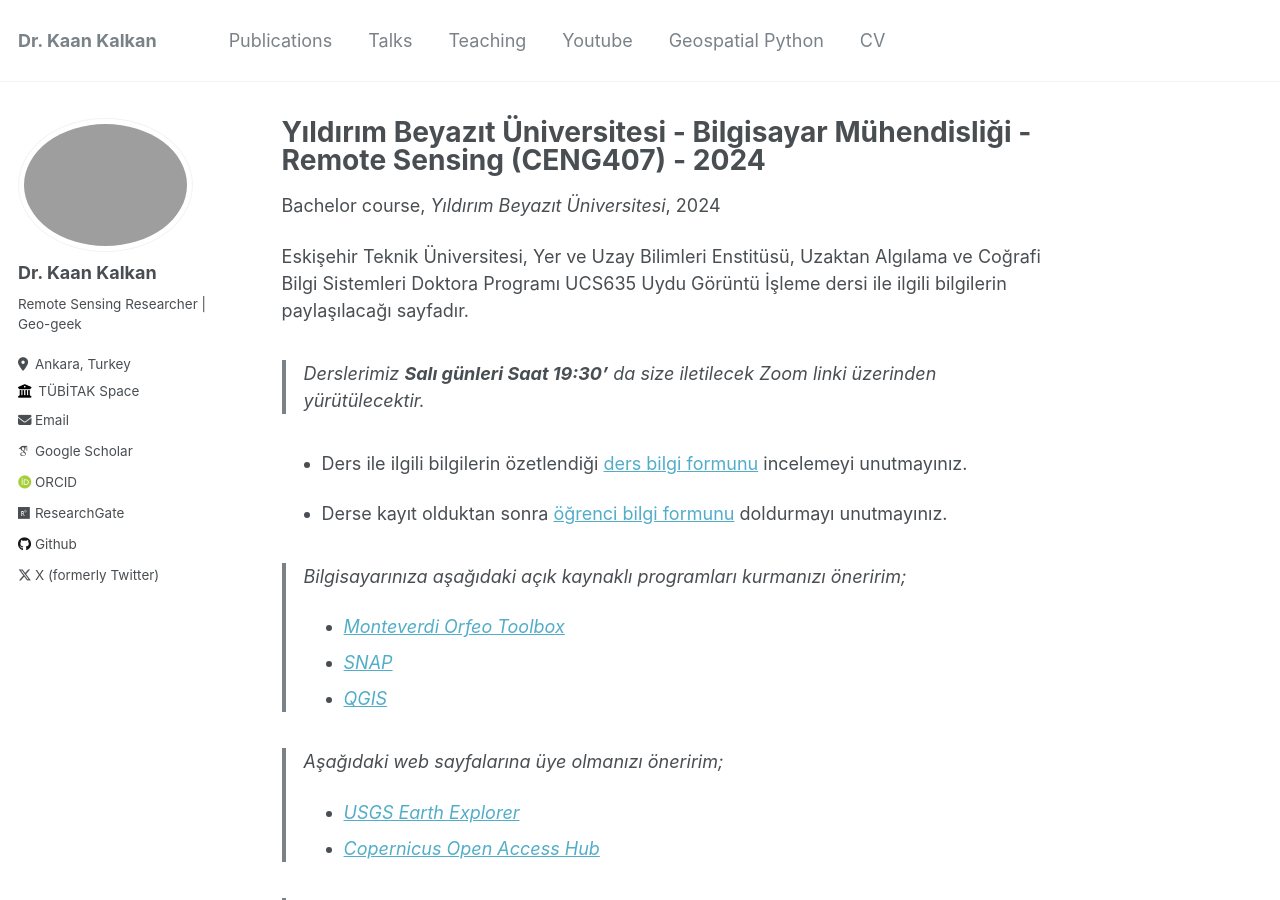
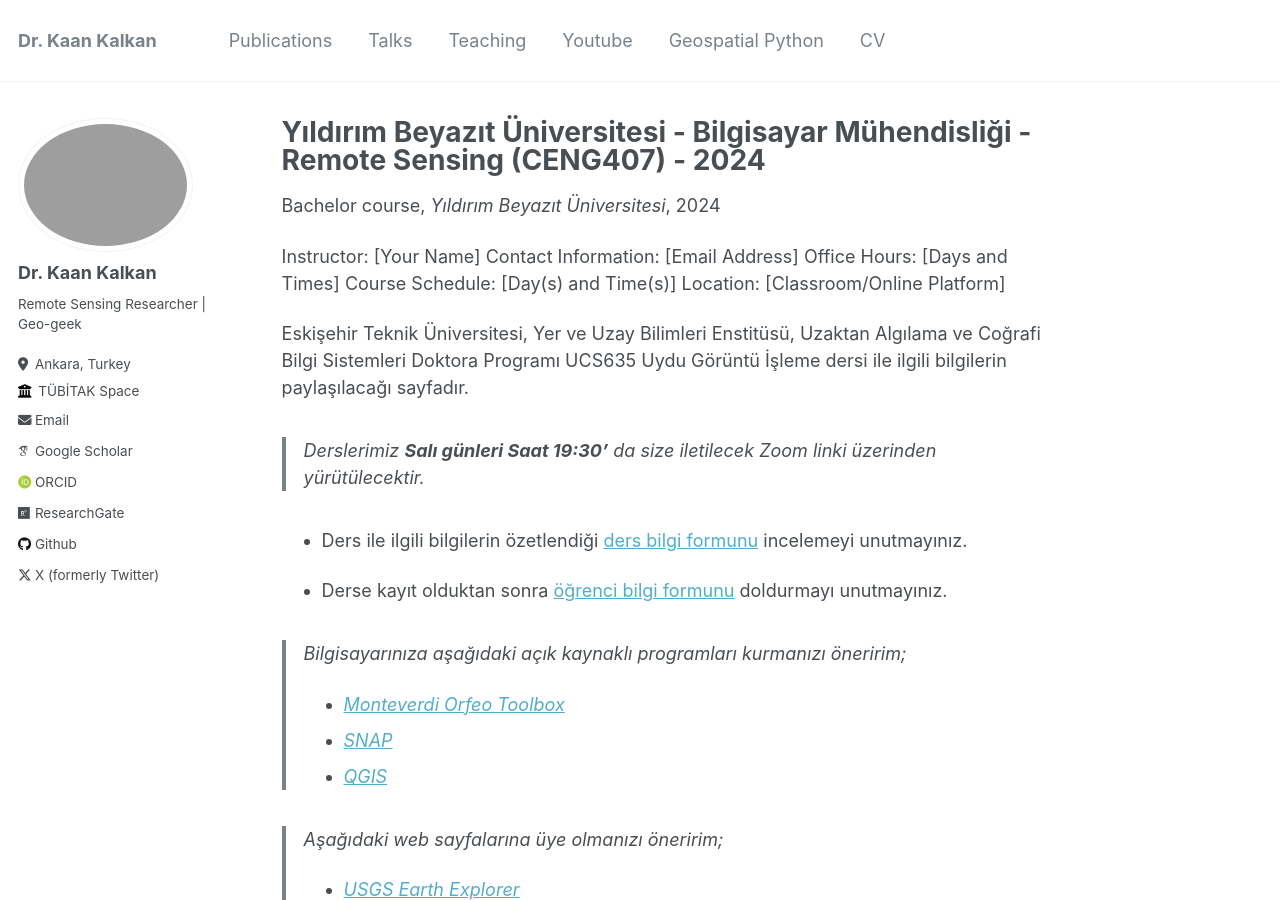
Before and after one commit to kalkan/kalkan.github.io, a Jekyll site: the page built from _teaching/2024-ybuceng-ceng407.md, in a window 1280 px wide and 900 px high. Built offline with Jekyll 4.4.1, drawn with Linux system fonts in a browser that asks for light colours; some web fonts are replaced.

Commit message:
Update 2024-ybuceng-ceng407.md

```diff
--- a/_teaching/2024-ybuceng-ceng407.md
+++ b/_teaching/2024-ybuceng-ceng407.md
@@ -7,6 +7,13 @@ venue: "Yıldırım Beyazıt Üniversitesi"
 date: 09-09-2024
 location: "Ankara, Türkiye"
 ---
+
+Instructor: [Your Name]
+Contact Information: [Email Address]
+Office Hours: [Days and Times]
+Course Schedule: [Day(s) and Time(s)]
+Location: [Classroom/Online Platform]
+
 
 Eskişehir Teknik Üniversitesi, Yer ve Uzay Bilimleri Enstitüsü, Uzaktan Algılama ve Coğrafi Bilgi Sistemleri Doktora Programı UCS635 Uydu Görüntü İşleme dersi ile ilgili bilgilerin paylaşılacağı sayfadır.
 
```
